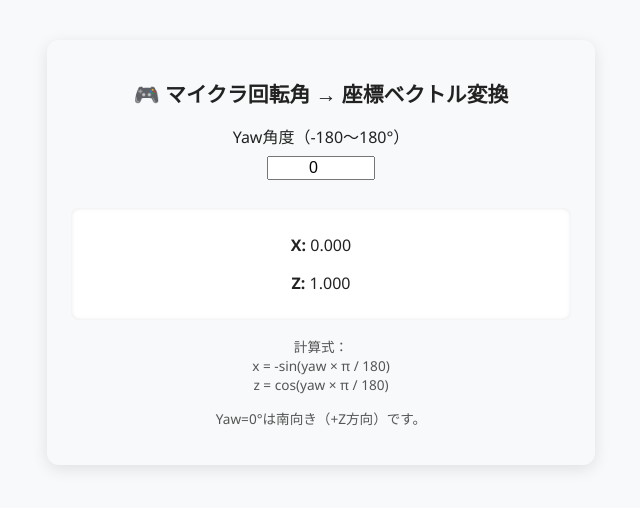
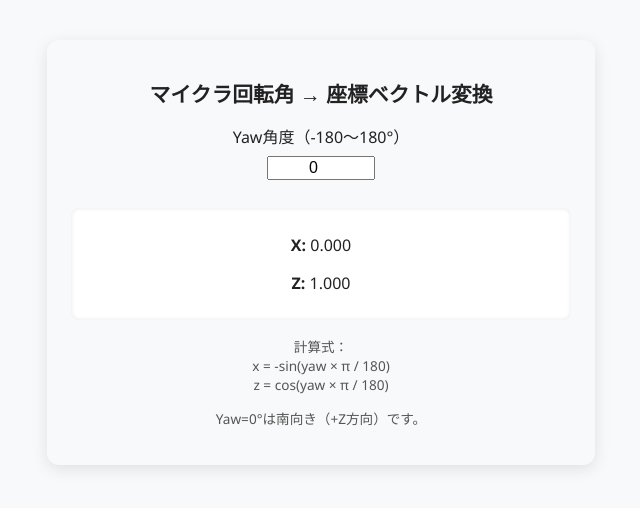
Before and after one commit to Romysy/romysy.github.io, a plain HTML site: page index.html in a window 1280 px wide. Shown: the whole page, without its empty margins (319-959 px from the left). Drawn offline with Linux system fonts and the light colour scheme.

Commit message:
Remove emoji from header in index.html

```diff
--- a/index.html
+++ b/index.html
@@ -41,7 +41,7 @@
   </style>
 </head>
 <body>
-  <h1>🎮 マイクラ回転角 → 座標ベクトル変換</h1>
+  <h1>マイクラ回転角 → 座標ベクトル変換</h1>
   <label>Yaw角度（-180～180°）</label><br>
   <input type="number" id="yaw" value="0" step="1" min="-180" max="180" oninput="updateVector()">
 
```
